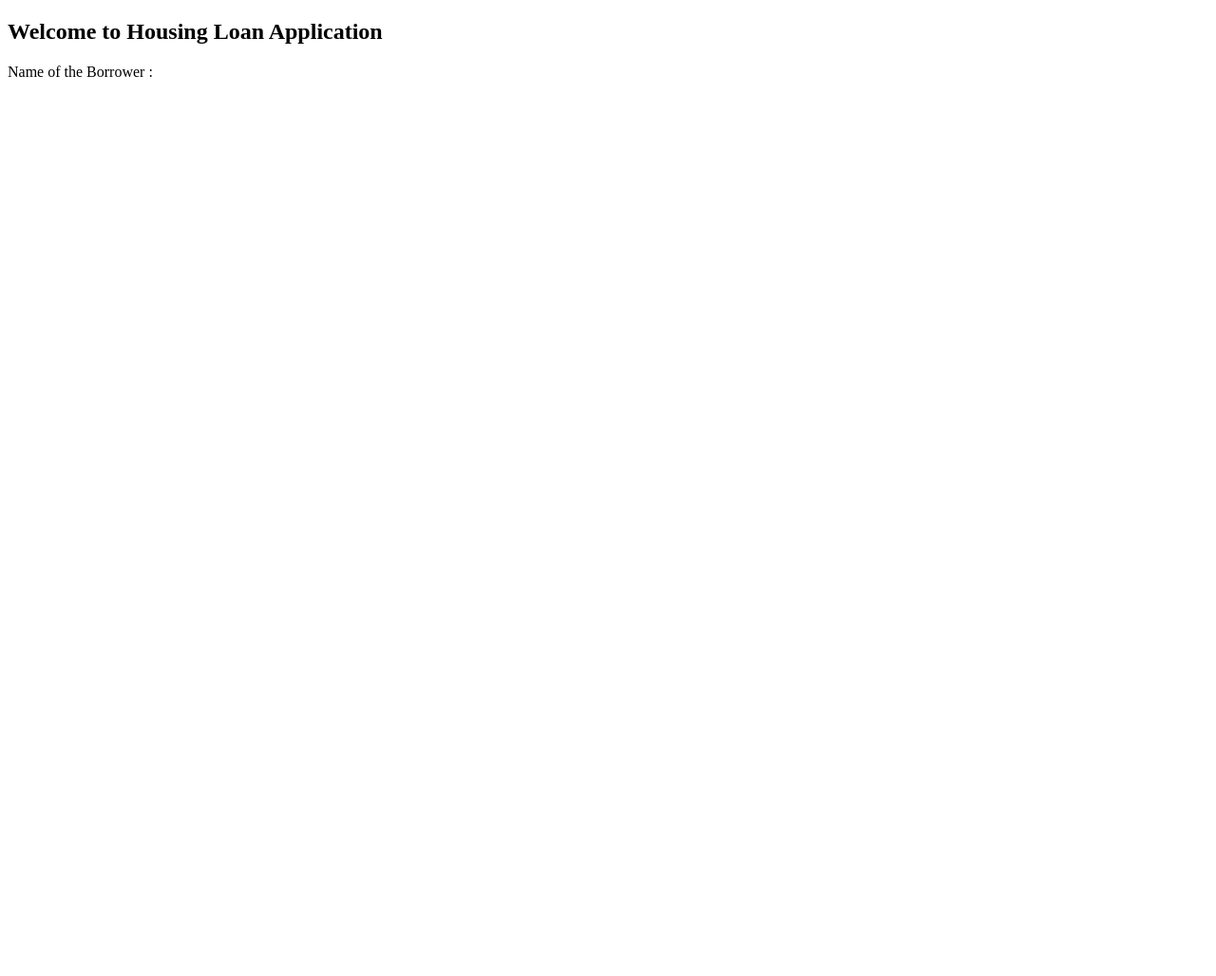
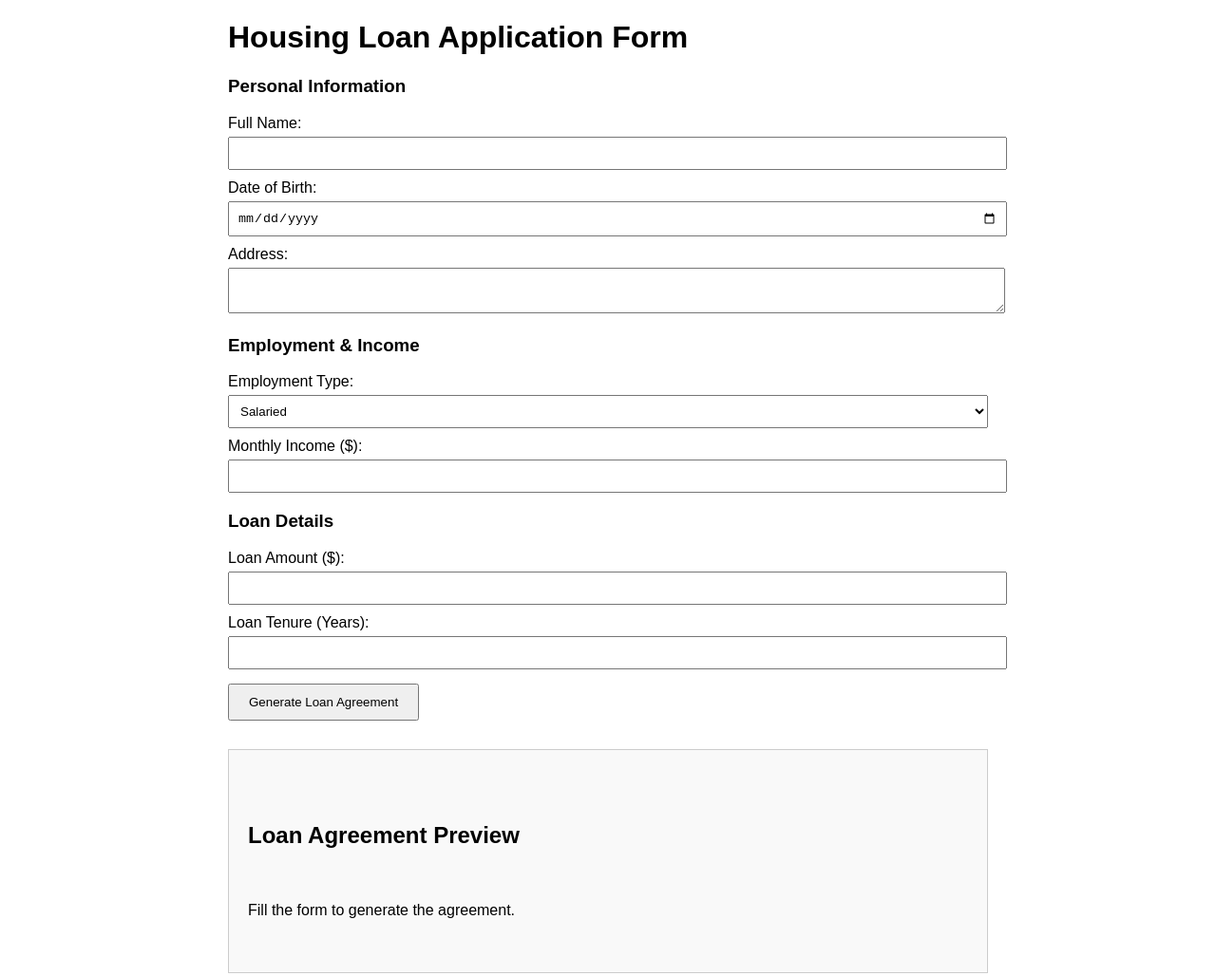
Before and after one commit to rajatgoel42/Resume, a plain HTML site: page index.html in a window 1280 px wide. Shown: the whole page at 95% size. Before the commit the page ends 800 px from the top, so only its background shows below. Drawn offline with Linux system fonts and the light colour scheme.

Commit message:
Update index.html

```diff
--- a/index.html
+++ b/index.html
@@ -1,12 +1,103 @@
 <!DOCTYPE html>
 <html lang="en">
 <head>
-    <meta charset="UTF-8">
-    <meta name="viewport" content="width=device-width, initial-scale=1.0">
-    <title>Document</title>
+  <meta charset="UTF-8" />
+  <meta name="viewport" content="width=device-width, initial-scale=1.0"/>
+  <title>Housing Loan Application Portal</title>
+  <style>
+    body { font-family: Arial, sans-serif; margin: 20px; }
+    .container { max-width: 800px; margin: auto; }
+    label { display: block; margin-top: 10px; }
+    input, select, textarea { width: 100%; padding: 8px; margin-top: 5px; }
+    button { margin-top: 15px; padding: 10px 20px; }
+    #agreement { margin-top: 30px; padding: 20px; border: 1px solid #ccc; background: #f9f9f9; white-space: pre-wrap; }
+  </style>
 </head>
 <body>
-   <h2> Welcome to Housing Loan Application</h2>
-   <p> Name of the Borrower : </p>
+
+<div class="container">
+  <h1>Housing Loan Application Form</h1>
+  <form id="loanForm">
+    <h3>Personal Information</h3>
+    <label for="fullName">Full Name:</label>
+    <input type="text" id="fullName" required />
+
+    <label for="dob">Date of Birth:</label>
+    <input type="date" id="dob" required />
+
+    <label for="address">Address:</label>
+    <textarea id="address" required></textarea>
+
+    <h3>Employment & Income</h3>
+    <label for="employment">Employment Type:</label>
+    <select id="employment" required>
+      <option value="Salaried">Salaried</option>
+      <option value="Self-Employed">Self-Employed</option>
+    </select>
+
+    <label for="income">Monthly Income ($):</label>
+    <input type="number" id="income" required />
+
+    <h3>Loan Details</h3>
+    <label for="loanAmount">Loan Amount ($):</label>
+    <input type="number" id="loanAmount" required />
+
+    <label for="loanTenure">Loan Tenure (Years):</label>
+    <input type="number" id="loanTenure" required />
+
+    <button type="button" onclick="generateAgreement()">Generate Loan Agreement</button>
+  </form>
+
+  <div id="agreement">
+    <h2>Loan Agreement Preview</h2>
+    <div id="agreementText">Fill the form to generate the agreement.</div>
+  </div>
+</div>
+
+<script>
+  function generateAgreement() {
+    const fullName = document.getElementById("fullName").value;
+    const dob = document.getElementById("dob").value;
+    const address = document.getElementById("address").value;
+    const employment = document.getElementById("employment").value;
+    const income = document.getElementById("income").value;
+    const loanAmount = document.getElementById("loanAmount").value;
+    const loanTenure = document.getElementById("loanTenure").value;
+
+    const agreement = `
+HOUSING LOAN AGREEMENT
+
+This Loan Agreement is made on ${new Date().toLocaleDateString()} between:
+
+Borrower Name: ${fullName}
+Date of Birth: ${dob}
+Address: ${address}
+Employment Type: ${employment}
+Monthly Income: $${income}
+
+Loan Details:
+- Loan Amount: $${loanAmount}
+- Loan Tenure: ${loanTenure} years
+- Estimated Monthly EMI: $${calculateEMI(loanAmount, loanTenure)}
+
+The Borrower agrees to repay the loan as per the agreed schedule with the lending institution.
+
+Signature of Borrower: ____________________________
+
+Date: ${new Date().toLocaleDateString()}
+    `;
+
+    document.getElementById("agreementText").innerText = agreement;
+  }
+
+  function calculateEMI(principal, years) {
+    const annualRate = 0.08; // example 8% interest rate
+    const monthlyRate = annualRate / 12;
+    const n = years * 12;
+    const emi = (principal * monthlyRate * Math.pow(1 + monthlyRate, n)) / (Math.pow(1 + monthlyRate, n) - 1);
+    return emi.toFixed(2);
+  }
+</script>
+
 </body>
 </html>
```
